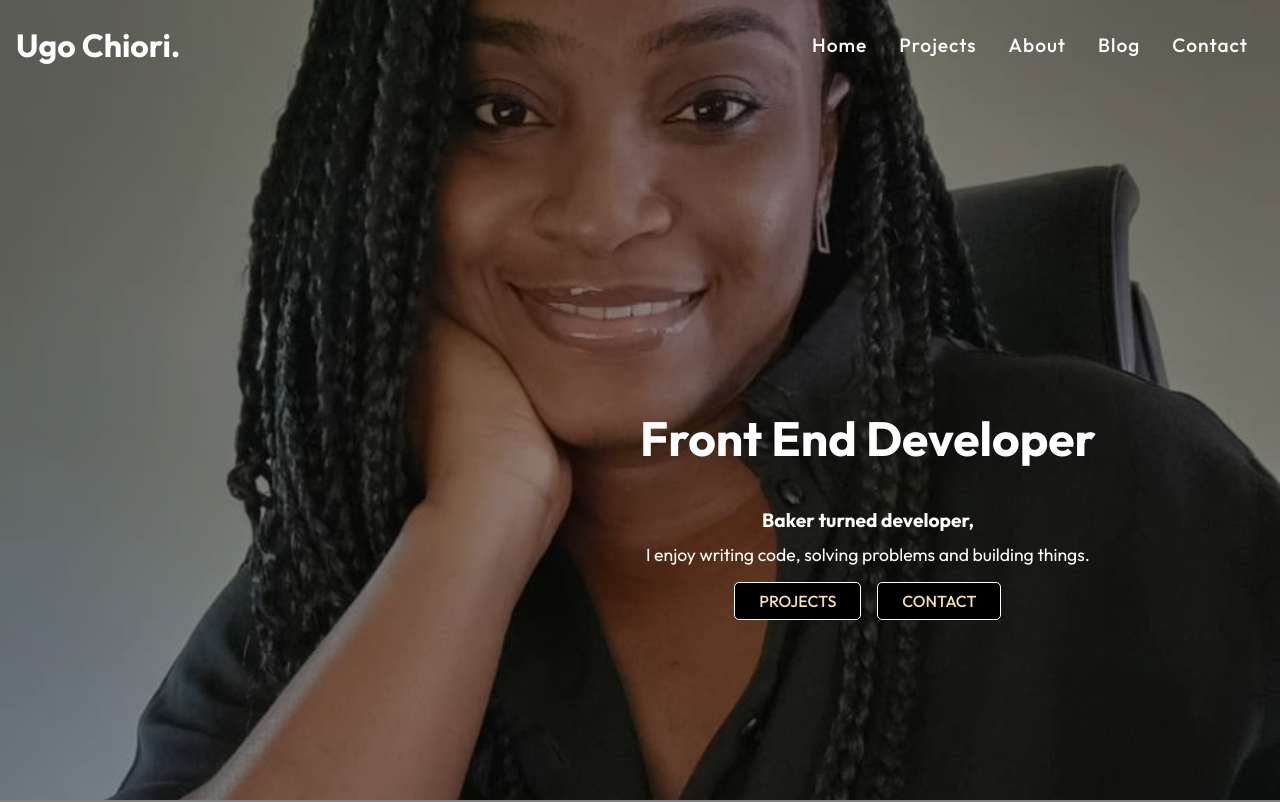
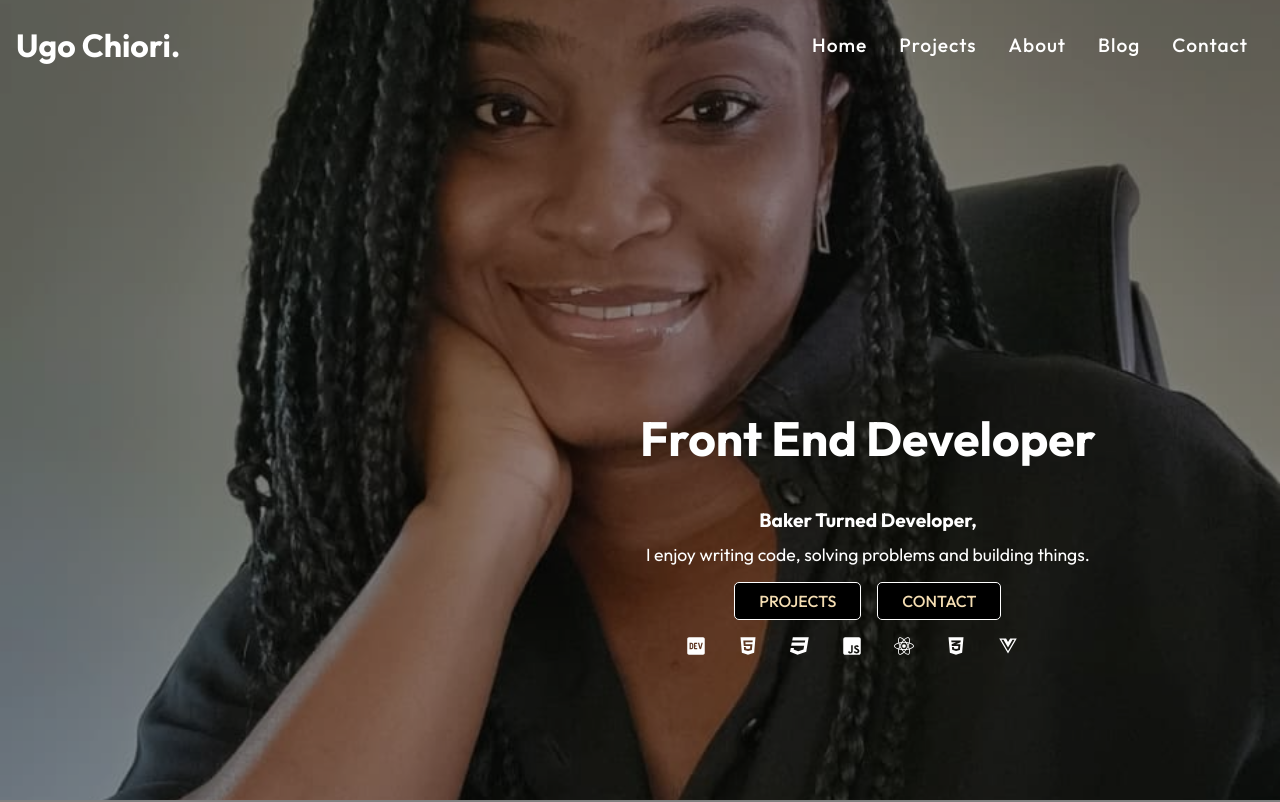
Before and after one commit to UgoChiori/Ugo-s-Portfolio, a React (Create React App) app: page / in a window 1280 px wide. Shown: the top 802 px of the page. Built offline with nearby package versions, Linux system fonts and the light colour scheme.

Commit message:
stack icons

```diff
--- a/package.json
+++ b/package.json
@@ -3,6 +3,7 @@
   "version": "0.1.0",
   "private": true,
   "dependencies": {
+    "@fortawesome/free-brands-svg-icons": "^6.3.0",
     "@testing-library/jest-dom": "^5.16.5",
     "@testing-library/react": "^13.3.0",
     "@testing-library/user-event": "^13.5.0",
--- a/src/Components/LandingPage.js
+++ b/src/Components/LandingPage.js
@@ -1,7 +1,18 @@
 import "./landingpage.css";
 import ugodawn from "../assets/ugodawn.jpeg";
-import { Link} from "react-router-dom";
+import { Link } from "react-router-dom";
 import React from "react";
+
+import {
+  FaHtml5,
+  FaCss3Alt,
+  FaJsSquare,
+  FaReact,
+  FaCss3,
+  FaDev,
+  FaVuejs
+} from "react-icons/fa";
+
 // import { useTranslation } from "react-i18next";
 // import { changeLanguage } from "i18next";
 // import i18next from "i18next";
@@ -24,7 +35,7 @@ function LandingPage() {
       </div>
       <div className="content">
         <h1>Front End Developer</h1>
-        <h4>Baker turned developer, </h4>
+        <h4>Baker Turned Developer, </h4>
         <p> I enjoy writing code, solving problems and building things. </p>
         <div>
           <Link to="/project" className="btn">
@@ -34,6 +45,65 @@ function LandingPage() {
             Contact
           </Link>
         </div>
+        <div>
+          <FaDev
+            size={20}
+            style={{
+              color: "white",
+              cursor: "pointer",
+              marginRight: "2rem",
+            }}
+          />
+          <FaHtml5
+            size={20}
+            style={{
+              color: "white",
+              cursor: "pointer",
+              marginRight: "2rem",
+            }}
+          />
+          <FaCss3
+            size={20}
+            style={{
+              color: "white",
+              cursor: "pointer",
+              marginRight: "2rem",
+            }}
+          />
+          <FaJsSquare
+            size={20}
+            style={{
+              color: "white",
+              cursor: "pointer",
+              marginRight: "2rem",
+            }}
+          />
+          <FaReact
+            size={20}
+            style={{
+              color: "white",
+              cursor: "pointer",
+              marginRight: "2rem",
+            }}
+          />
+
+          <FaCss3Alt
+            size={20}
+            style={{
+              color: "white",
+              cursor: "pointer",
+              marginRight: "2rem",
+            }}
+          />
+          <FaVuejs
+            size={20}
+            style={{
+              color: "white",
+              cursor: "pointer",
+              marginRight: "2rem",
+            }}
+          />
+        </div>
       </div>
     </div>
   );
```
Also changed, not shown: 1 other file (tests, documents, lock files or other folders).
